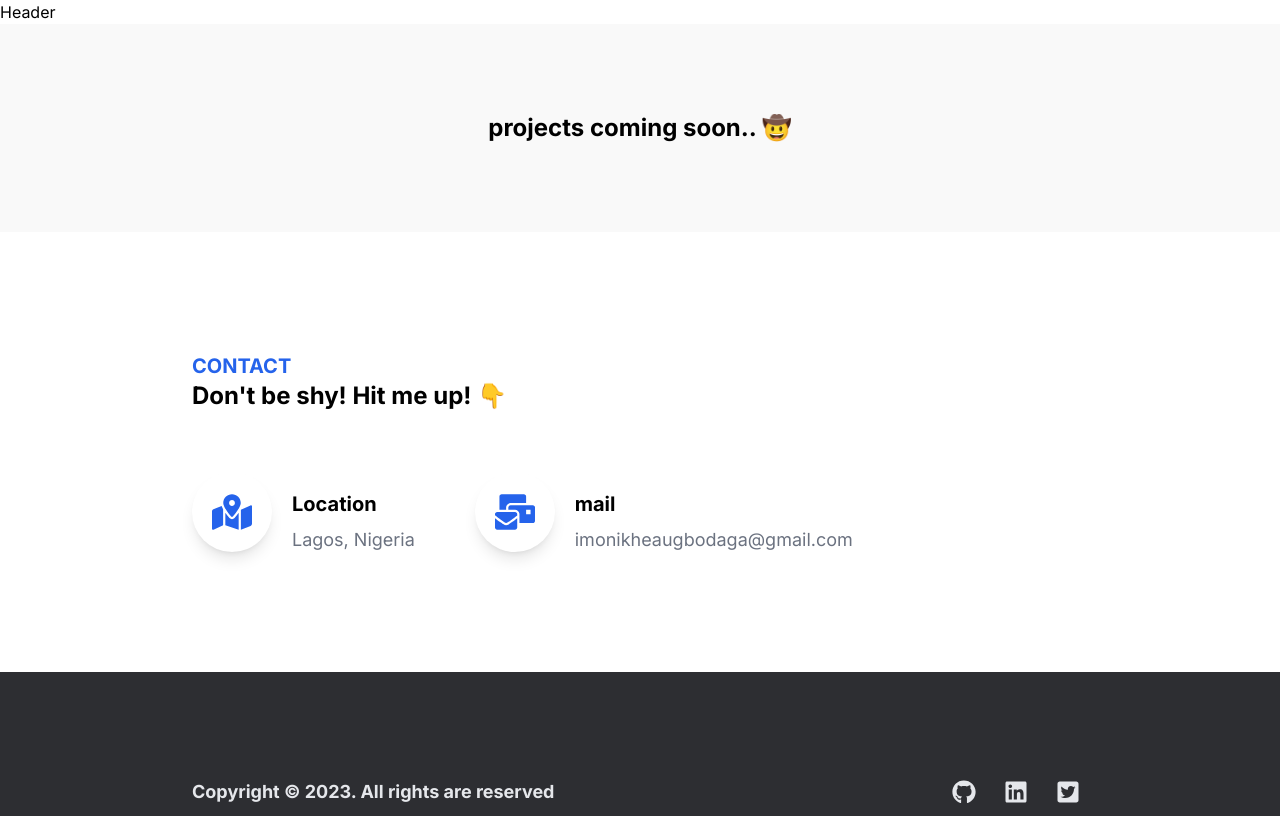
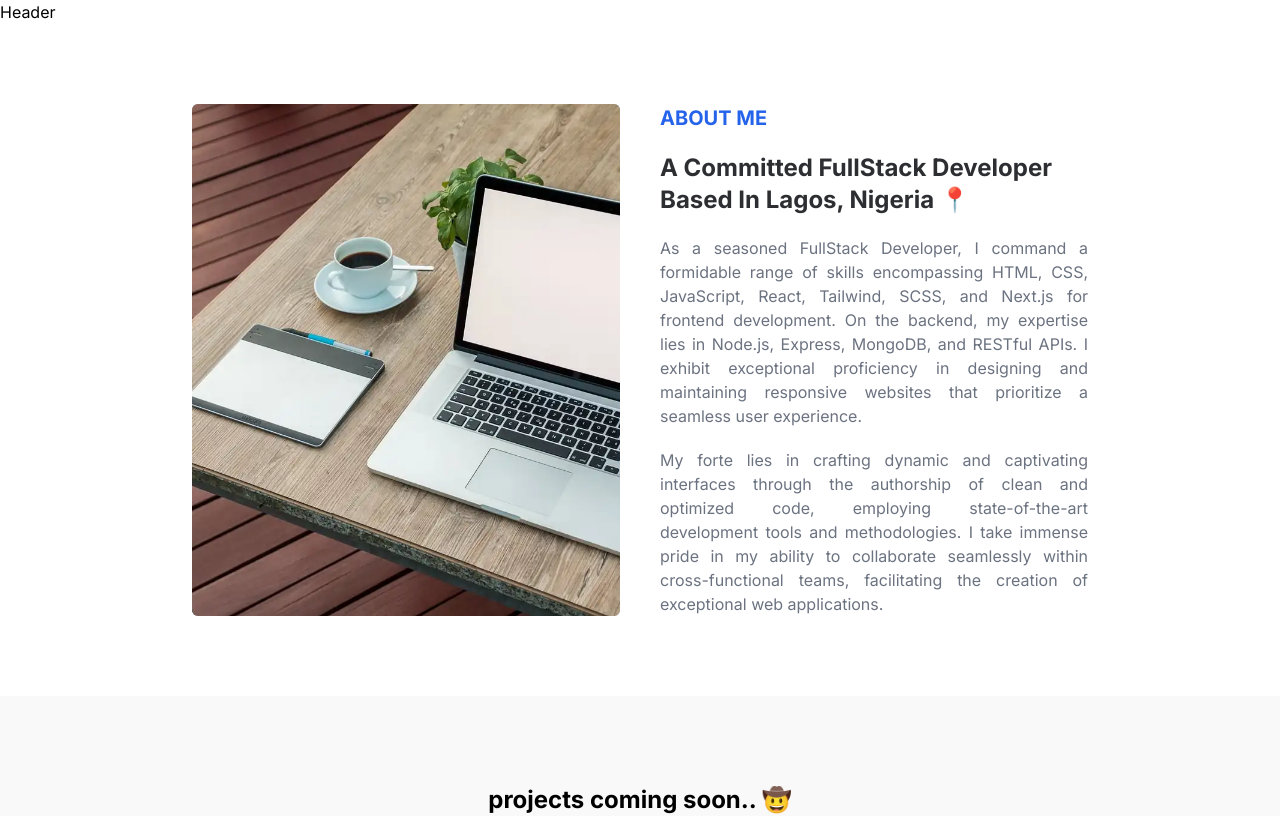
Before and after one commit to nikhea/portfolio, a Next.js app: page / in a window 1280 px wide. Shown: the top 816 px of the page. Built offline with nearby package versions, Linux system fonts and the light colour scheme.

Commit message:
added about-me section

```diff
--- a/src/app/page.tsx
+++ b/src/app/page.tsx
@@ -1,9 +1,11 @@
+import About from "@/components/About/About";
 import Projects from "@/components/Projects/Projects";
 import Contact from "@/components/contact/contact";
 
 export default function Home() {
   return (
     <main>
+      <About />
       <Projects />
       <Contact />
     </main>
--- /dev/null
+++ b/src/components/About/About.tsx
@@ -0,0 +1,55 @@
+import React from "react";
+import AboutImage from "../../../public/images/aboutme.webp";
+import Image from "next/image";
+// width={100} h={200} alt={Altname} src={AboutImage}
+// const Altname = `imonikhea ugbodaga`
+
+const About = () => {
+  const Altname = `imonikhea ugbodaga`;
+  return (
+    <div className="container ">
+      <div className="grid gap-10 my-20 lg:grid-cols-2 place-content-center">
+        <div className="w-full h-full rounded-md bg-slate-400">
+          <div className="relative w-full h-full">
+            <Image
+              className="object-cover rounded-md"
+              layout="fill"
+              alt={Altname}
+              src={AboutImage}
+            />
+          </div>
+        </div>
+        <div>
+          <div className="mb-5 space-y-5">
+            <h1 className="text-xl font-bold text-center text-blue-600 uppercase lg:text-start">
+              About me
+            </h1>
+            <p className="font-bold text-center capitalize text-lx lg:text-2xl lg:text-start text-black-gray">
+              A committed fullStack Developer based in Lagos, Nigeria 📍
+            </p>
+          </div>
+          <div className="space-y-5 text-justify text-gray-500">
+            <p>
+              As a seasoned FullStack Developer, I command a formidable range of
+              skills encompassing HTML, CSS, JavaScript, React, Tailwind, SCSS,
+              and Next.js for frontend development. On the backend, my expertise
+              lies in Node.js, Express, MongoDB, and RESTful APIs. I exhibit
+              exceptional proficiency in designing and maintaining responsive
+              websites that prioritize a seamless user experience.
+            </p>
+            <p>
+              My forte lies in crafting dynamic and captivating interfaces
+              through the authorship of clean and optimized code, employing
+              state-of-the-art development tools and methodologies. I take
+              immense pride in my ability to collaborate seamlessly within
+              cross-functional teams, facilitating the creation of exceptional
+              web applications.
+            </p>
+          </div>
+        </div>
+      </div>
+    </div>
+  );
+};
+
+export default About;
--- a/src/components/contact/contact.tsx
+++ b/src/components/contact/contact.tsx
@@ -20,9 +20,12 @@ const Contact = () => {
     <div className={`container`}>
       <div className={` my-20  flex flex-col justify-center`}>
         {" "}
-        <div className="my-10 text-center lg:text-start">
+        <div className="my-10 space-y-3 text-center lg:text-start">
           <h1 className="text-xl font-bold text-blue-600 uppercase">contact</h1>
-          <p className="text-2xl font-bold">Don't be shy! Hit me up! 👇</p>
+          <p className="text-2xl font-bold text-black-gray">
+            Feel free to reach out to me using the following contact information
+            👇
+          </p>
         </div>
         <div className="flex flex-col items-center gap-10 my-5 lg:flex-row">
           {contact}
```
Also changed, not shown: public/images/aboutme.webp (added).
